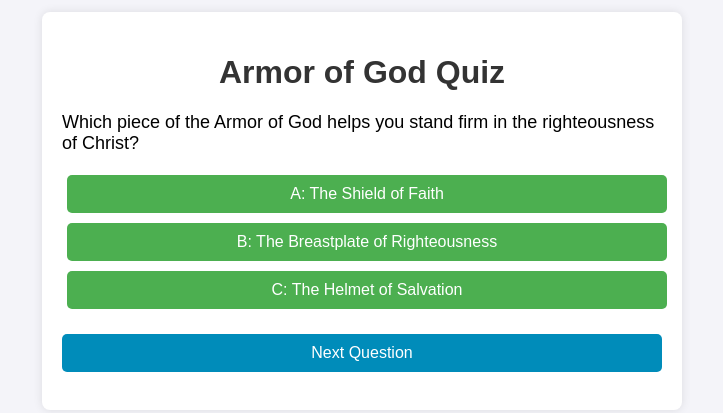
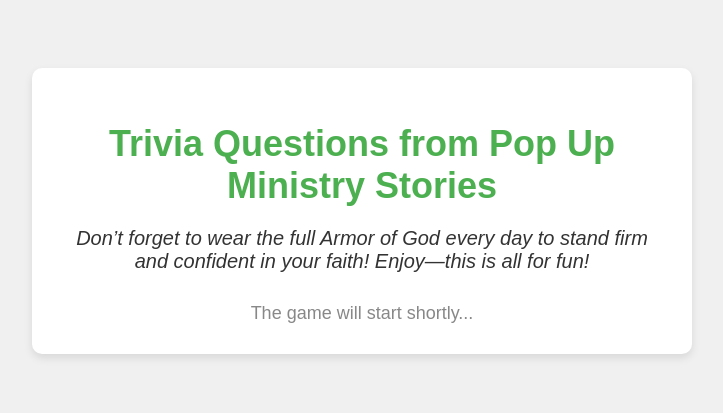
Before and after one commit to PopUpMinistryStories/Armor-of-God-Trivia-Quiz, a plain HTML site: page index.html in a window 1280 px wide. Shown: the part 189-602 px from the top of the page, without its empty margins (278-1001 px from the left). Drawn offline with Linux system fonts and the light colour scheme.

Commit message:
Add files via upload

```diff
--- a/index.html
+++ b/index.html
@@ -1,35 +1,61 @@
-<!DOCTYPE html>
-<html lang="en" >
-<head>
-  <meta charset="UTF-8">
-  <title>Untitled</title>
-  <link rel="stylesheet" href="./style.css">
-
-</head>
-<body>
-<!-- partial:index.partial.html -->
 <!DOCTYPE html>
 <html lang="en">
 <head>
   <meta charset="UTF-8">
   <meta name="viewport" content="width=device-width, initial-scale=1.0">
-  <title>Armor of God Quiz Game</title>
-  <link rel="stylesheet" href="styles.css">
+  <title>Trivia Game Instructions</title>
+  <style>
+    body {
+      font-family: Arial, sans-serif;
+      background-color: #f0f0f0;
+      margin: 0;
+      padding: 0;
+      display: flex;
+      justify-content: center;
+      align-items: center;
+      height: 100vh;
+    }
+
+    .instructions-container {
+      background-color: #fff;
+      padding: 30px;
+      text-align: center;
+      border-radius: 10px;
+      box-shadow: 0 4px 8px rgba(0, 0, 0, 0.1);
+      max-width: 600px;
+      width: 90%;
+    }
+
+    .instructions-container h1 {
+      font-size: 36px;
+      color: #4CAF50;
+      margin-bottom: 20px;
+    }
+
+    .instructions-container p {
+      font-size: 20px;
+      color: #333;
+      font-style: italic;
+      margin-bottom: 30px;
+    }
+
+    .loading {
+      font-size: 18px;
+      color: #888;
+    }
+  </style>
+  <script>
+    // Redirect to the game after 11 seconds (previously 5 seconds, now extended by 6 seconds)
+    setTimeout(function() {
+      window.location.href = "game.html"; // Replace with your actual game URL
+    }, 11000); // 11000 ms = 11 seconds
+  </script>
 </head>
 <body>
-  <div id="quiz-container">
-    <h1>Armor of God Quiz</h1>
-    <p id="question"></p>
-    <ul id="choices"></ul>
-    <button id="next-button" onclick="nextQuestion()" disabled>Next Question</button>
-    <p id="feedback"></p>
+  <div class="instructions-container">
+    <h1>Trivia Questions from Pop Up Ministry Stories</h1>
+    <p>Don’t forget to wear the full Armor of God every day to stand firm and confident in your faith! Enjoy—this is all for fun!</p>
+    <div class="loading">The game will start shortly...</div>
   </div>
-
-  <script src="script.js"></script>
 </body>
 </html>
-<!-- partial -->
-  <script  src="./script.js"></script>
-
-</body>
-</html>
```
Also changed, not shown: LICENSE.txt (added), 1 other file.
